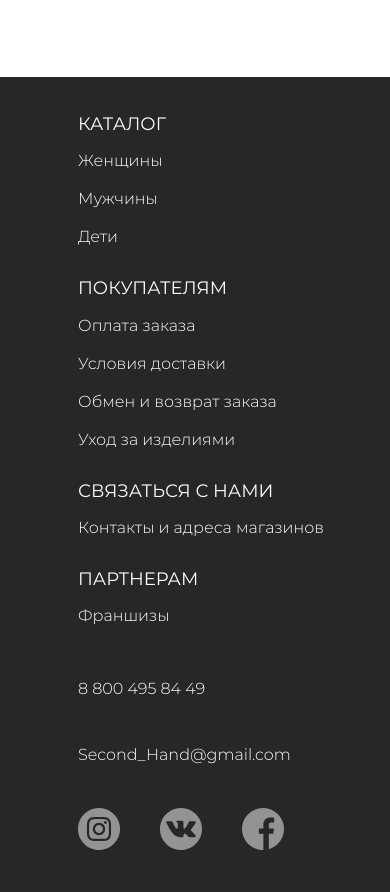
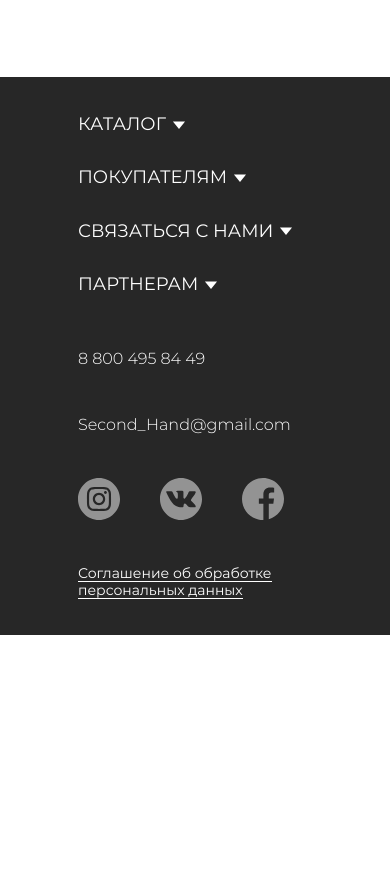
Before and after one commit to gergeorg/SecondHand, a plain HTML site: page index.html in a window 390 px wide. Shown: the part 4260-5152 px from the top of the page. After the commit the page ends 4895 px from the top, so only its background shows below. Drawn offline with Linux system fonts and the light colour scheme; a script that the page names is missing; files whose address does not match are found by name.

Commit message:
add adaptive

```diff
--- a/css/footer.css
+++ b/css/footer.css
@@ -18,10 +18,11 @@
   font-size: 20px;
   line-height: 1.3;
   text-transform: uppercase;
-  margin-bottom: 27px;
+  /* margin-bottom: 27px; */
 }
 
 .footer__list-vertical {
+  padding-top: 27px;
   display: flex;
   flex-direction: column;
   gap: 18px;
@@ -138,8 +139,37 @@
 
 @media (max-width: 760px) {
   .footer__nav {
-    grid-template-columns: repeat(1, minmax(max-content, 1fr));
+    grid-template-columns: 1fr;
     gap: 30px;
+  }
+
+  .footer__subtitle {
+    display: flex;
+    align-items: center;
+    gap: 6px;
+  }
+
+  .footer__subtitle::after {
+    content: '';
+    display: block;
+    width: 14px;
+    height: 10px;
+    background-image: url(../img/arrow-white.svg);
+    background-repeat: no-repeat;
+    background-position: center;
+    background-size: contain;
+  }
+
+  .footer__list-vertical {
+    height: 0;
+    padding: 0;
+    overflow: hidden;
+  }
+
+  .footer__item-active .footer__list-vertical {
+    height: auto;
+    padding: 15px;
+    overflow: hidden;
   }
 
   .footer__contact-list, .footer__social-list {
@@ -147,9 +177,7 @@
     margin-bottom: 40px;
   }
 
-  .footer__subtitle {
-    margin-bottom: 15px;
-  }
+
 
   .footer__contact-link {
     font-size: 16px;
```
Also changed, not shown: img/arrow-white.svg (added).
